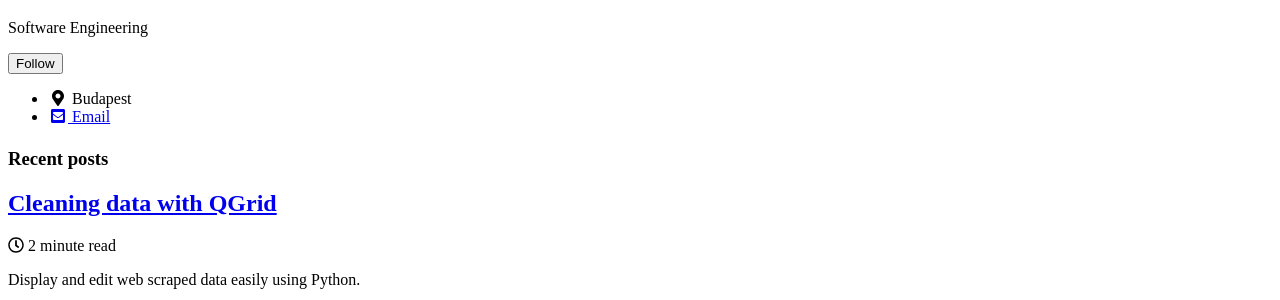
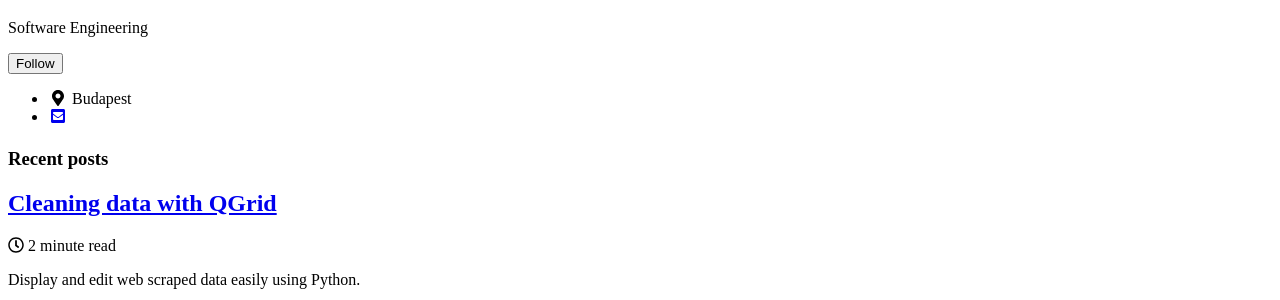
Before and after one commit to dg-data/tidbits, a Jekyll site: the page built from index.html, in a window 1280 px wide. Shown: the part 598-898 px from the top of the page. Built offline with Jekyll 4.4.1, drawn with Linux system fonts in a browser that asks for light colours; cached includes are drawn as plain includes; nearby versions of some CDN libraries; the list of posts is cut into pages by our own code.

Commit message:
Update author-profile.html

```diff
--- a/_includes/author-profile.html
+++ b/_includes/author-profile.html
@@ -73,7 +73,7 @@
         <li>
           <a href="mailto:{{ author.email }}">
             <meta itemprop="email" content="{{ author.email }}" />
-            <i class="fas fa-fw fa-envelope-square" aria-hidden="true"></i> {{ site.data.ui-text[site.locale].email_label | default: "Contact" }}
+            <i class="fas fa-fw fa-envelope-square" aria-hidden="true"></i> {{ default: "Contact" | site.data.ui-text[site.locale].email_label }}
           </a>
         </li>
       {% endif %}
```
